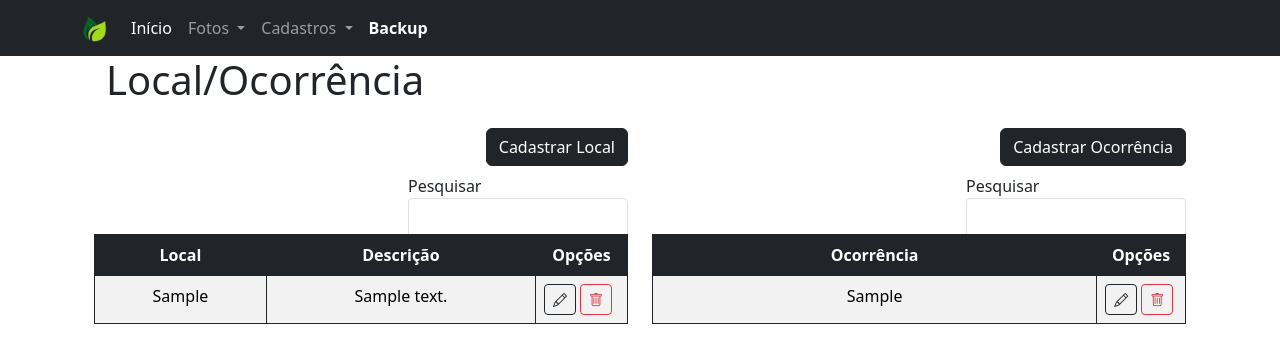
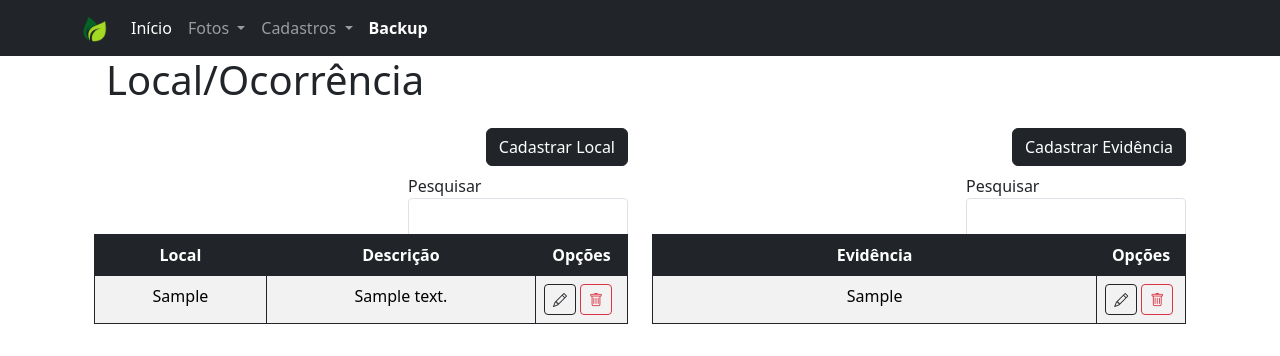
Before and after one commit to JLimaRodrigues/gestao_ambiental, a PHP site: page /cadastros/local_ocorrencia.php in a window 1280 px wide. Shown: the top 356 px of the page. Run offline with PHP 8.4, Linux system fonts and the light colour scheme; tables that the repository leaves empty hold one stand-in row (values such as "Sample post"); some libraries are stand-ins or nearby versions.

Commit message:
Renomeado Ocorrencias para Evidencias

```diff
--- a/cadastros/local_ocorrencia.php
+++ b/cadastros/local_ocorrencia.php
@@ -234,7 +234,7 @@ require_once $_SERVER['DOCUMENT_ROOT'] . '/config/autoload.php'; ?>
     <link rel="stylesheet" href="https://cdn.jsdelivr.net/npm/bootstrap-icons@1.11.3/font/bootstrap-icons.min.css">
     <link href="/includes/estilo.css" rel="stylesheet">
 
-    <title>Local/Ocorrência</title>
+    <title>Local/Evidência</title>
 
 </head>
 
@@ -267,17 +267,17 @@ require_once $_SERVER['DOCUMENT_ROOT'] . '/config/autoload.php'; ?>
                     </table>
                 </div>
 
-                <!-- Tabela de Ocorrências -->
+                <!-- Tabela de Evidência -->
                 <div class="col-md-6 mt-3">
                     <div class="row justify-content-end mb-2">
                         <div class="col-auto">
-                            <button type="button" class="btn btn-dark" id="addBtnOcorrencia">Cadastrar Ocorrência</button>
+                            <button type="button" class="btn btn-dark" id="addBtnOcorrencia">Cadastrar Evidência</button>
                         </div>
                     </div>
                     <table width="100%" id="tabela_ocorrencia" class="table table-striped tabela">
                         <thead>
                             <tr>
-                                <th>Ocorrência</th>
+                                <th>Evidência</th>
                                 <th>Opções</th>
                             </tr>
                         </thead>
@@ -330,7 +330,7 @@ require_once $_SERVER['DOCUMENT_ROOT'] . '/config/autoload.php'; ?>
         <div class="modal-dialog modal-lg">
             <div class="modal-content">
                 <div class="modal-header">
-                    <h5 class="modal-title" id="exampleModalLabel">Cadastrar Ocorrência</h5>
+                    <h5 class="modal-title" id="exampleModalLabel">Cadastrar Evidência</h5>
                     <button type="button" class="btn-close" data-bs-dismiss="modal" aria-label="Fechar"></button>
                 </div>
                 <div class="modal-body">
@@ -339,7 +339,7 @@ require_once $_SERVER['DOCUMENT_ROOT'] . '/config/autoload.php'; ?>
                         <input type="hidden" class="form-control" id="id_ocorrencia" name="id_ocorrencia">
                         <div class="row mb-3">
                             <div class="col-md-12">
-                                <label for="ocorrencia" class="form-label">Ocorrência:</label>
+                                <label for="ocorrencia" class="form-label">Evidência:</label>
                                 <input type="text" class="form-control" id="ocorrencia" name="ocorrencia" value="">
                                 <span style="font-size: 12px;">30 caracteres restantes</span>
                             </div>
```
Also changed, not shown: fotos/registrar_fotos.php (+40 -36 lines).
